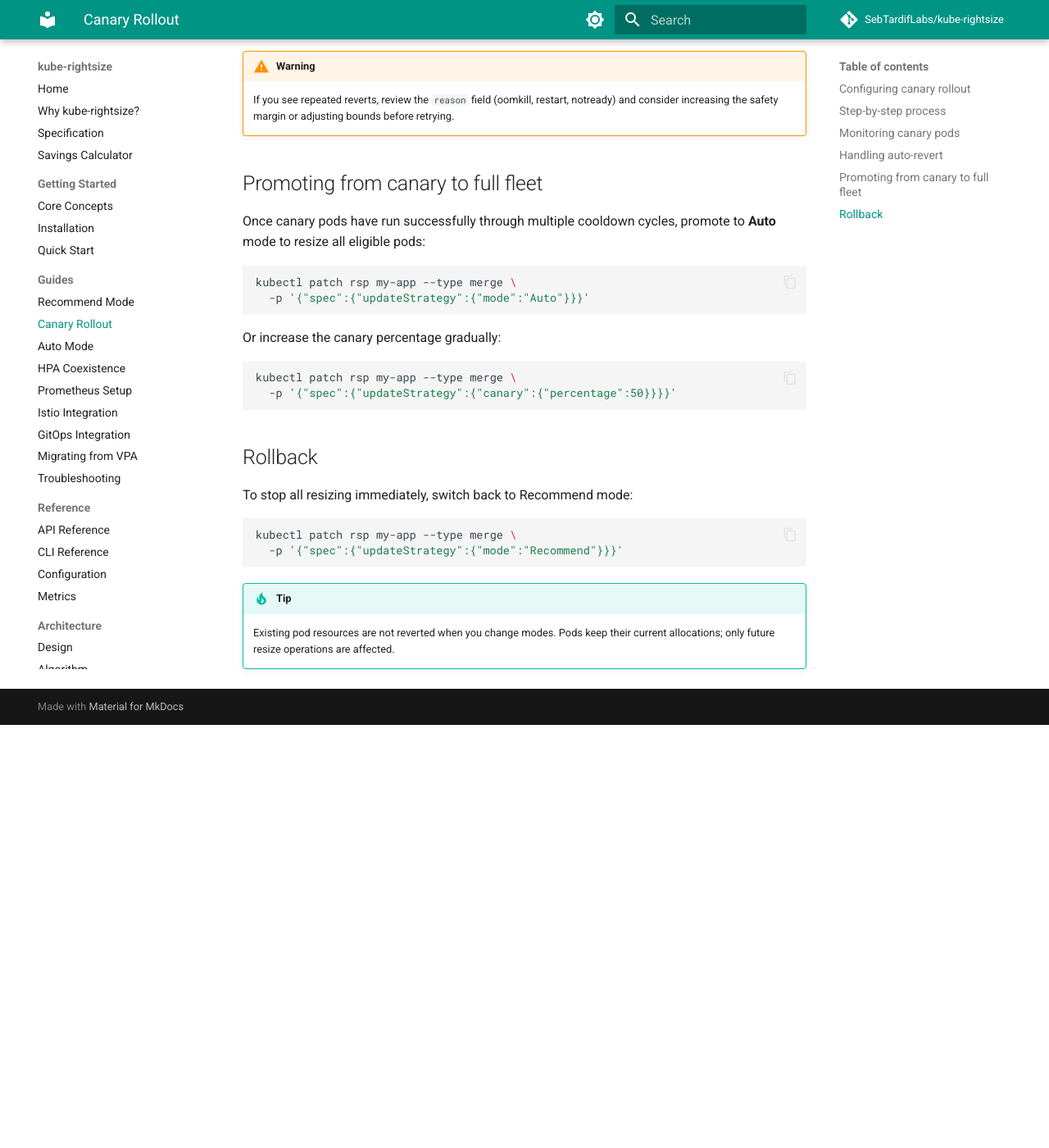
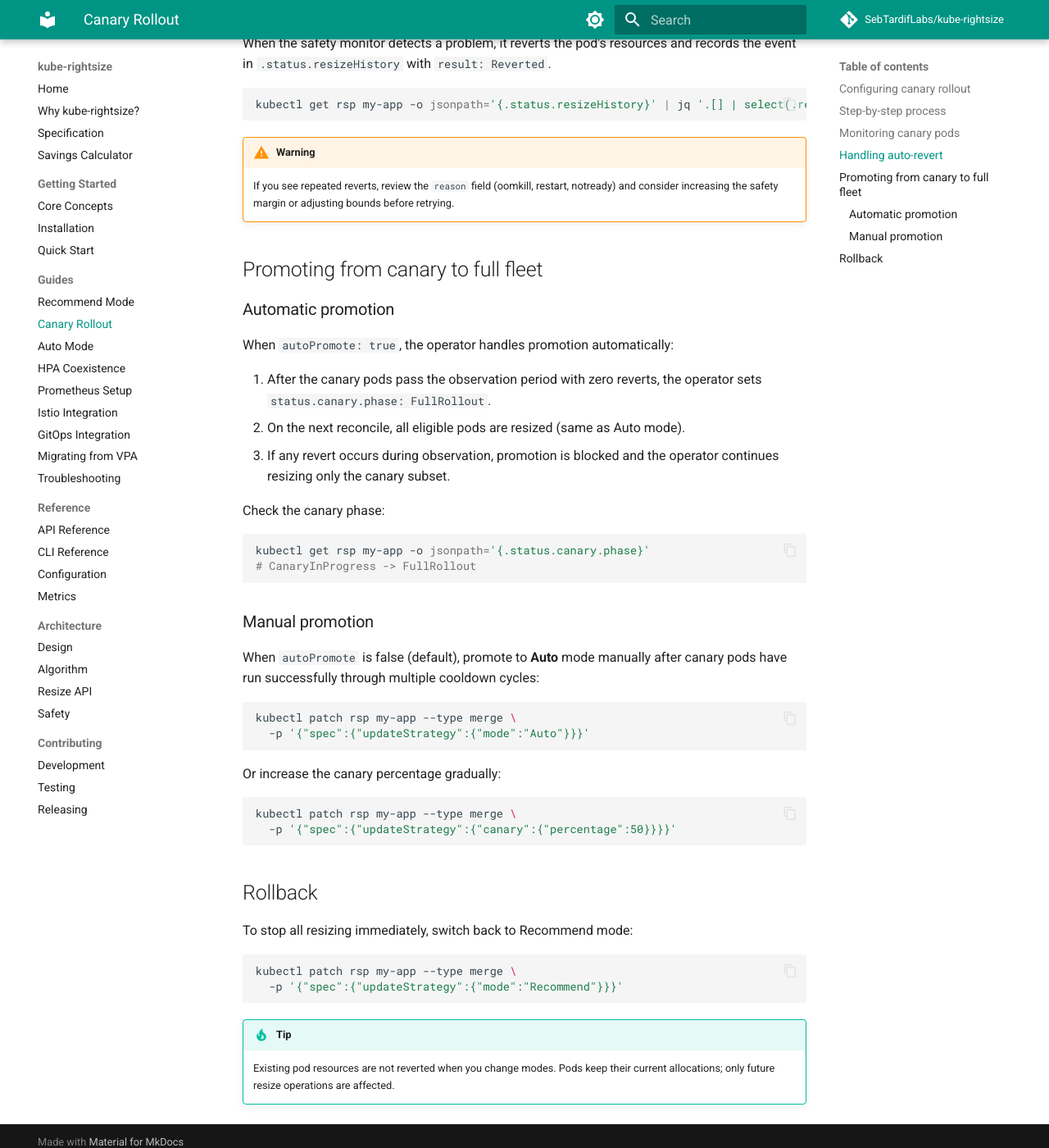
Before and after one commit to attune-io/attune, an MkDocs documentation site: the page built from docs/guides/canary-rollout.md, in a window 1280 px wide and 1400 px high, scrolled down 1879 px. Shown: the whole window at 82% size. Built offline with MkDocs 1.6.1 and Material for MkDocs 9.7.7, drawn with Linux system fonts in a browser that asks for light colours; comment, search, counter and statistics services are not loaded; before the commit the page ends 2763 px from its top, so only the background shows below that; some of the changed text lies outside the part shown.

Commit message:
docs: document canary autoPromote and burst detection formula
Update canary-rollout guide with autoPromote field and automatic vs
manual promotion. Update algorithm doc with burst factor formula and
magnitude-to-boost table. Add autoPromote to API reference.

Signed-off-by: Sebastien Tardif <sebtardif@ncf.ca>

````diff
--- a/docs/guides/canary-rollout.md
+++ b/docs/guides/canary-rollout.md
@@ -13,6 +13,7 @@
     canary:
       percentage: 10          # resize 10% of pods first
       observationPeriod: 30m  # watch canary pods for 30 minutes
+      autoPromote: true       # promote to full fleet automatically
     maxCpuChangePercent: 50
     maxMemoryChangePercent: 30
     cooldown: 2h
@@ -23,6 +24,7 @@
 |-------|-------------|
 | `canary.percentage` | Percentage of eligible pods to resize in the first wave |
 | `canary.observationPeriod` | How long the operator monitors canary pods before proceeding |
+| `canary.autoPromote` | Automatically promote to full fleet after observation passes without reverts (default: false) |
 | `maxCpuChangePercent` | Maximum CPU change per resize cycle (default 50%) |
 | `maxMemoryChangePercent` | Maximum memory change per resize cycle (default 30%) |
 | `cooldown` | Minimum time between successive resize operations |
@@ -80,8 +82,27 @@
 
 ## Promoting from canary to full fleet
 
-Once canary pods have run successfully through multiple cooldown cycles,
-promote to **Auto** mode to resize all eligible pods:
+### Automatic promotion
+
+When `autoPromote: true`, the operator handles promotion automatically:
+
+1. After the canary pods pass the observation period with zero reverts,
+   the operator sets `status.canary.phase: FullRollout`.
+2. On the next reconcile, all eligible pods are resized (same as Auto mode).
+3. If any revert occurs during observation, promotion is blocked and the
+   operator continues resizing only the canary subset.
+
+Check the canary phase:
+
+```bash
+kubectl get rsp my-app -o jsonpath='{.status.canary.phase}'
+# CanaryInProgress -> FullRollout
+```
+
+### Manual promotion
+
+When `autoPromote` is false (default), promote to **Auto** mode manually
+after canary pods have run successfully through multiple cooldown cycles:
 
 ```bash
 kubectl patch rsp my-app --type merge \
````
Also changed, not shown: docs/architecture/algorithm.md (+18 -3 lines), docs/reference/api.md (+1 -0 lines).
